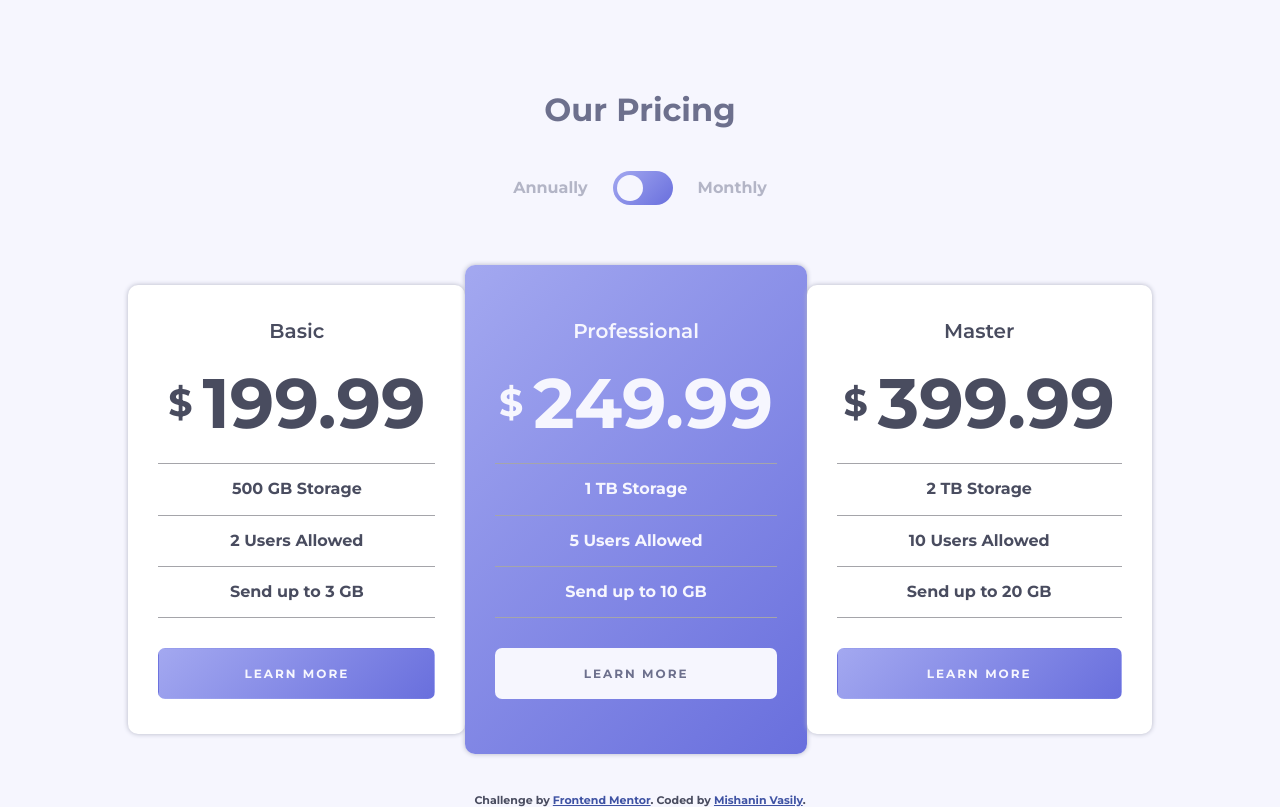
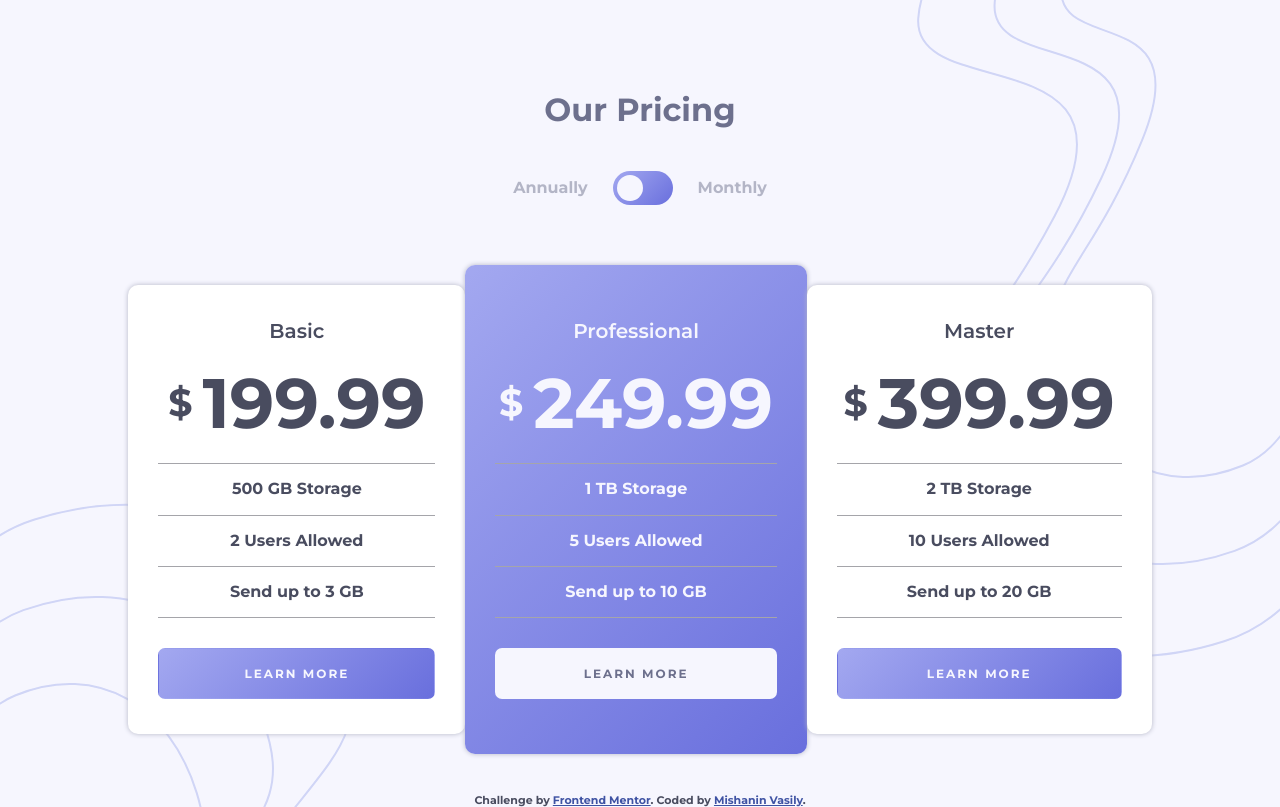
Before and after one commit to vasily-mishanin/pricing-component, a website with bundled scripts: page index.html in a window 1280 px wide. Built offline with nearby package versions, Linux system fonts and the light colour scheme; files whose address does not match are found by name.

Commit message:
background urls

```diff
--- a/scss/styles.scss
+++ b/scss/styles.scss
@@ -36,8 +36,8 @@ body {
   align-items: center;
   height: 100%;
   text-align: center;
-  background: url(/images/bg-top.svg) no-repeat top right,
-    url(/images/bg-bottom.svg) no-repeat bottom left;
+  background: url(../images/bg-top.svg) no-repeat top right,
+    url(../images/bg-bottom.svg) no-repeat bottom left;
   background-color: $color-grayish-blue;
 
   // HEADER
```
Also changed, not shown: public/styles.css.
